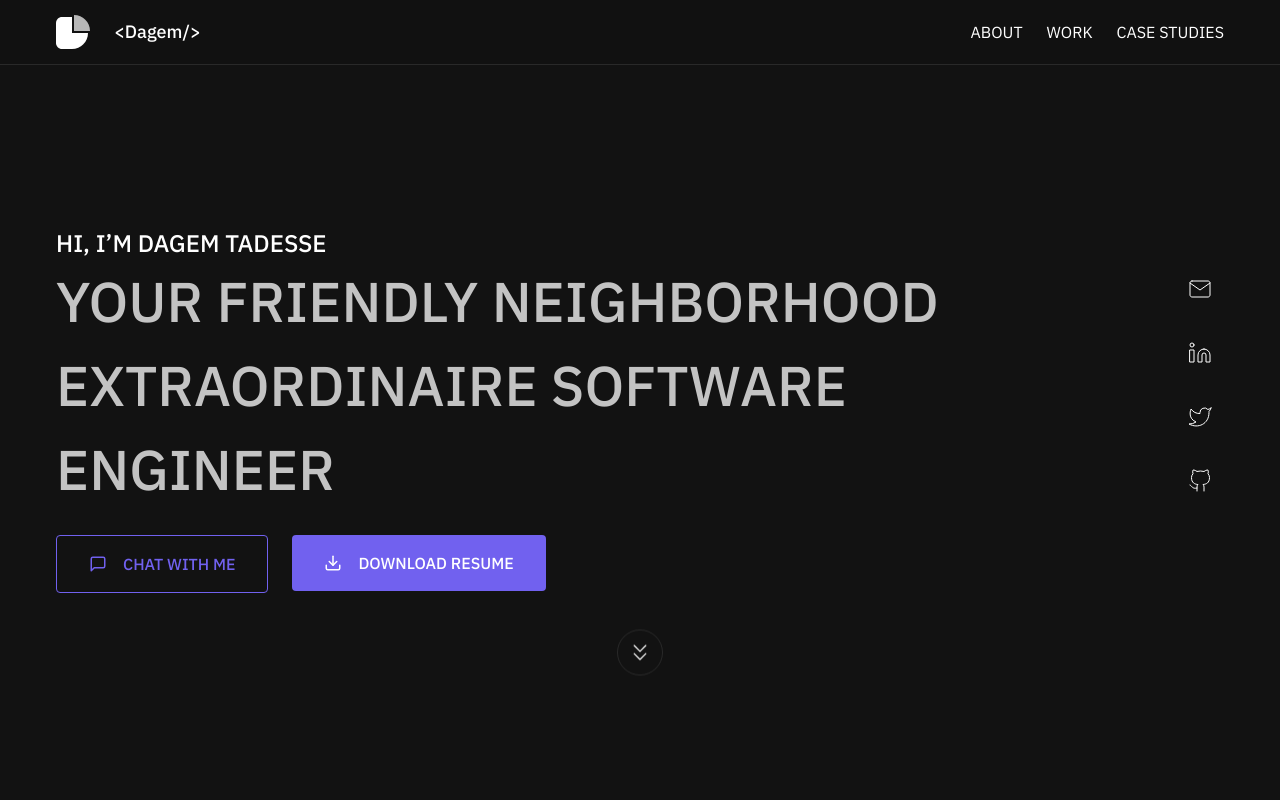
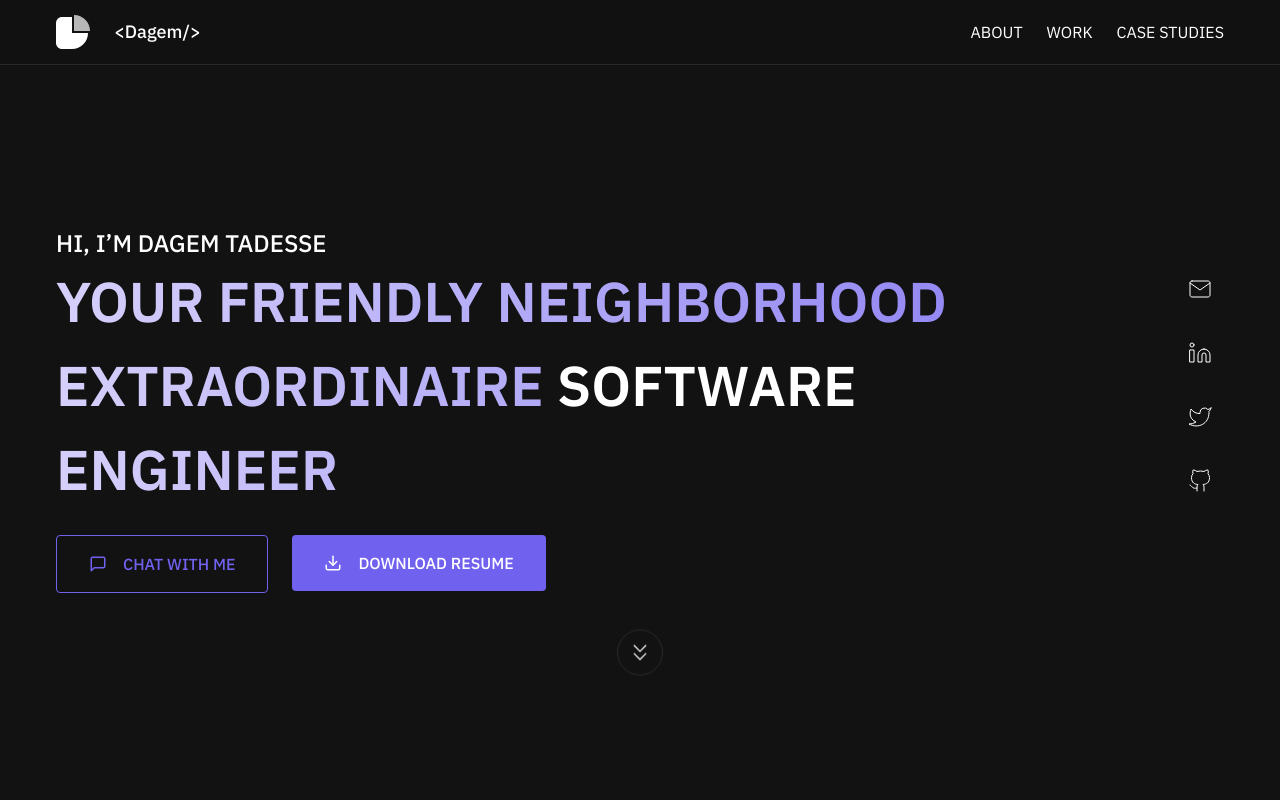
Before and after one commit to dagemtadesse/portfolio, a Next.js app: page / in a window 1280 px wide. Shown: the top 800 px of the page. Built offline with nearby package versions, Linux system fonts and the light colour scheme.

Commit message:
style: text animation

```diff
--- a/sections/landing/Hero.tsx
+++ b/sections/landing/Hero.tsx
@@ -21,7 +21,7 @@ export const HeroSection = () => {
         </section>
 
         <div className="flex items-center flex-col md:flex-row gap-8">
-          <h1 className="text-4xl lg:text-[56px] uppercase font-medium grow leading-normal text-white text-opacity-75">
+          <h1 className="text-4xl lg:text-[56px] uppercase font-bold grow leading-normal text-transparent bg-clip-text to-primary from-white bg-gradient-to-r animate-gradient bg-180%">
             your friendly neighborhood extraordinaire <AnimatedText /> <br />
             Engineer
           </h1>
@@ -77,7 +77,7 @@ const AnimatedText = () => {
     <div className="inline-block  overflow-hidden  align-bottom mb-[14px] lg:h-[56px]  relative">
       <AnimatePresence mode="wait">
         <motion.span
-          className="whitespace-nowrap block relative leading-none bg-background"
+          className="whitespace-nowrap block relative leading-none bg-background text-white"
           key={`animated-${currentIndex}`}
           initial={{ y: "50%" }}
           animate={{ y: 0 }}
--- a/tailwind.config.js
+++ b/tailwind.config.js
@@ -1,6 +1,6 @@
 /** @type {import('tailwindcss').Config} */
 module.exports = {
-  darkMode: 'class',
+  darkMode: "class",
   content: [
     "./pages/**/*.{js,ts,jsx,tsx,mdx}",
     "./app/**/*.{js,ts,jsx,tsx,mdx}",
@@ -19,9 +19,12 @@ module.exports = {
         darkerGrey: "#616161",
         customBlack: "#383838",
         //
-        divider: 'rgba(255, 255, 255, 0.1)',
-        primary: '#7161ef',
-        background: '#121212'
+        divider: "rgba(255, 255, 255, 0.1)",
+        primary: "#7161ef",
+        background: "#121212",
+      },
+      backgroundSize: {
+        "180%": "180% 180%"
       },
       fontFamily: {
         Montserrat: "Montserrat", // not needed
@@ -43,10 +46,22 @@ module.exports = {
           "0%": { "box-shadow": "0 0 0 0px rgba(0, 0, 0, 0.2)" },
           "100%": { "box-shadow": "0 0 0 16px rgba(0, 0, 0, 0)" },
         },
+        gradient: {
+          "0%": {
+            "background-position": "0% 50%",
+          },
+          "50%": {
+            "background-position": "100% 50%",
+          },
+          "100%": {
+            "background-position": "0% 50%;",
+          },
+        },
       },
       animation: {
         marquee: "marquee 20s linear infinite",
-        "pulse-animation": "pulse-animation 1s"
+        "pulse-animation": "pulse-animation 1s",
+        "gradient": "gradient 10s infinite",
       },
     },
   },
```
